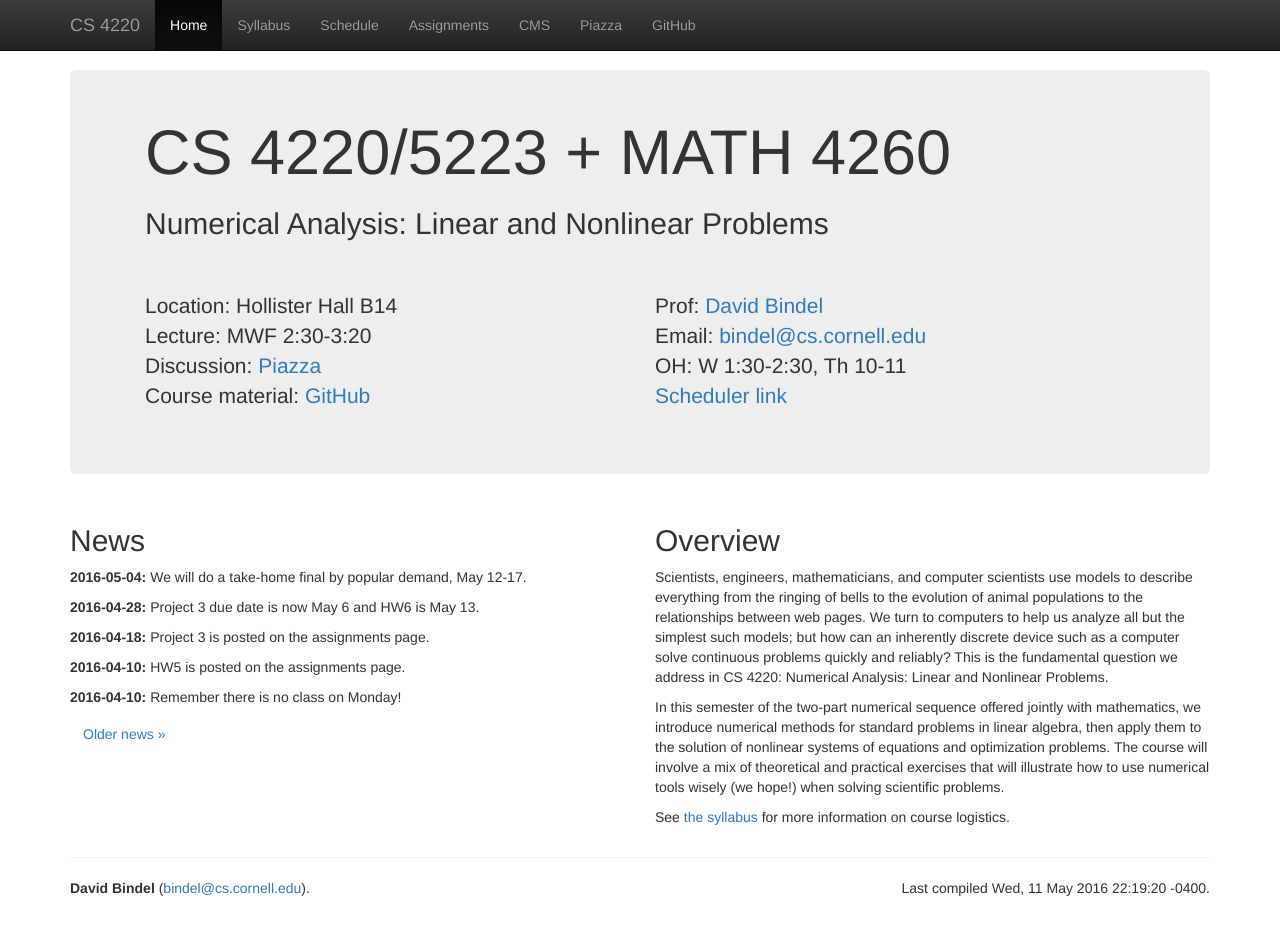
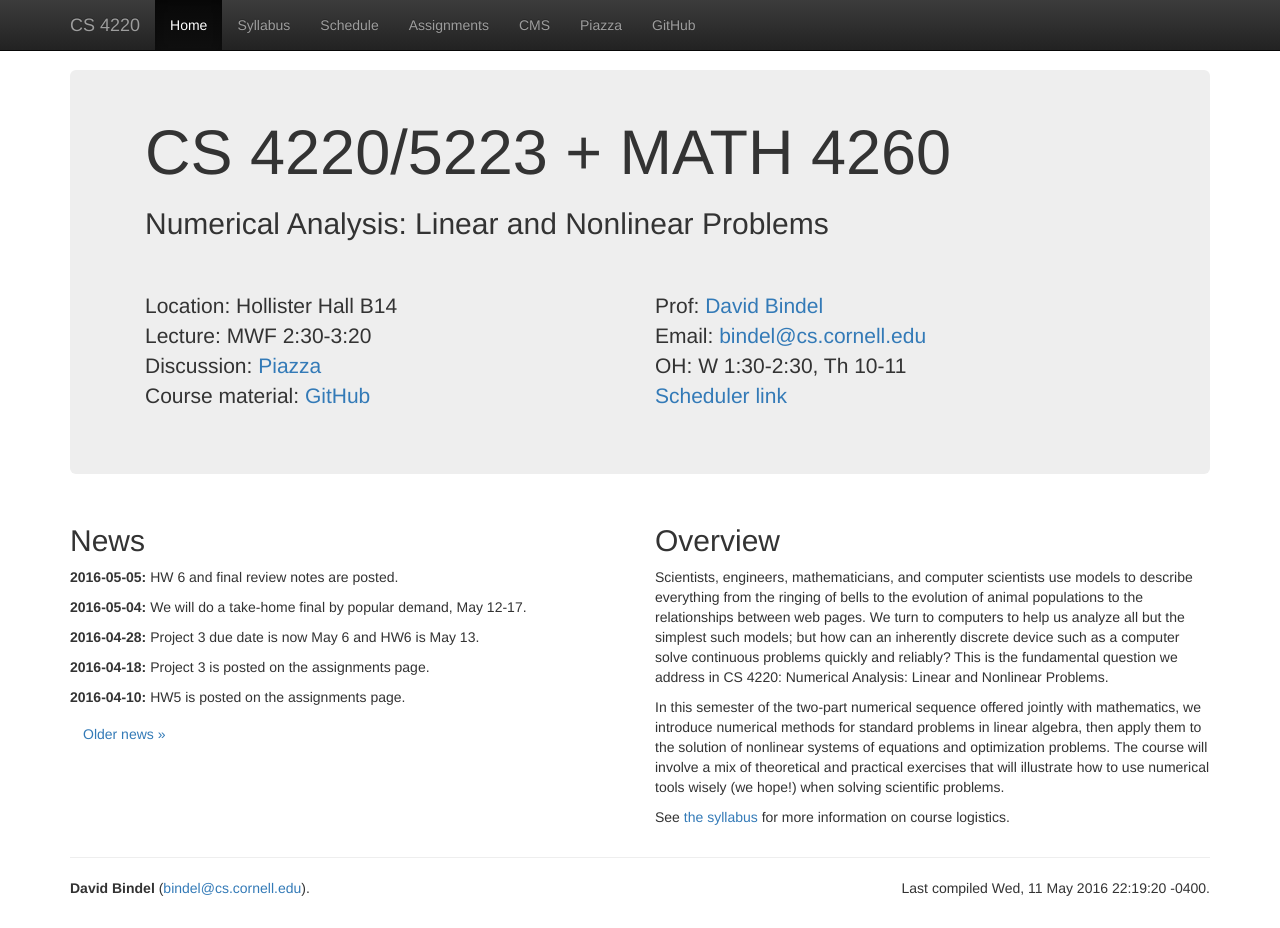
Before and after one commit to dbindel/cs4220-s17, a Jekyll site: the page built from web/index.html, in a window 1280 px wide and 928 px high. Built offline with Jekyll 4.4.1, drawn with Linux system fonts in a browser that asks for light colours; nearby versions of some CDN libraries.

Commit message:
Added announcement.

```diff
--- a/web/_data/news.yml
+++ b/web/_data/news.yml
@@ -73,3 +73,6 @@
 -
   date: 2016-05-04
   text: We will do a take-home final by popular demand, May 12-17.
+-
+  date: 2016-05-05
+  text: HW 6 and final review notes are posted.
```
